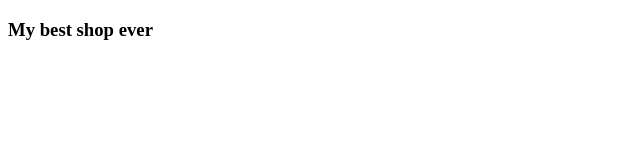
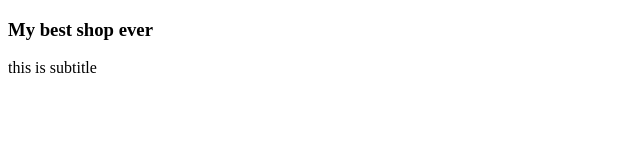
Before and after one commit to vlada275/shop, a plain HTML site: page index.html in a window 1280 px wide. Shown: the whole page, without its empty margins (0-640 px from the left). Drawn offline with Linux system fonts and the light colour scheme.

Commit message:
last commit for today

```diff
--- a/index.html
+++ b/index.html
@@ -9,5 +9,6 @@
 </head>
 <body>
     <h3>My best shop ever</h3>
+    <p>this is subtitle</p>
 </body>
 </html>
```
